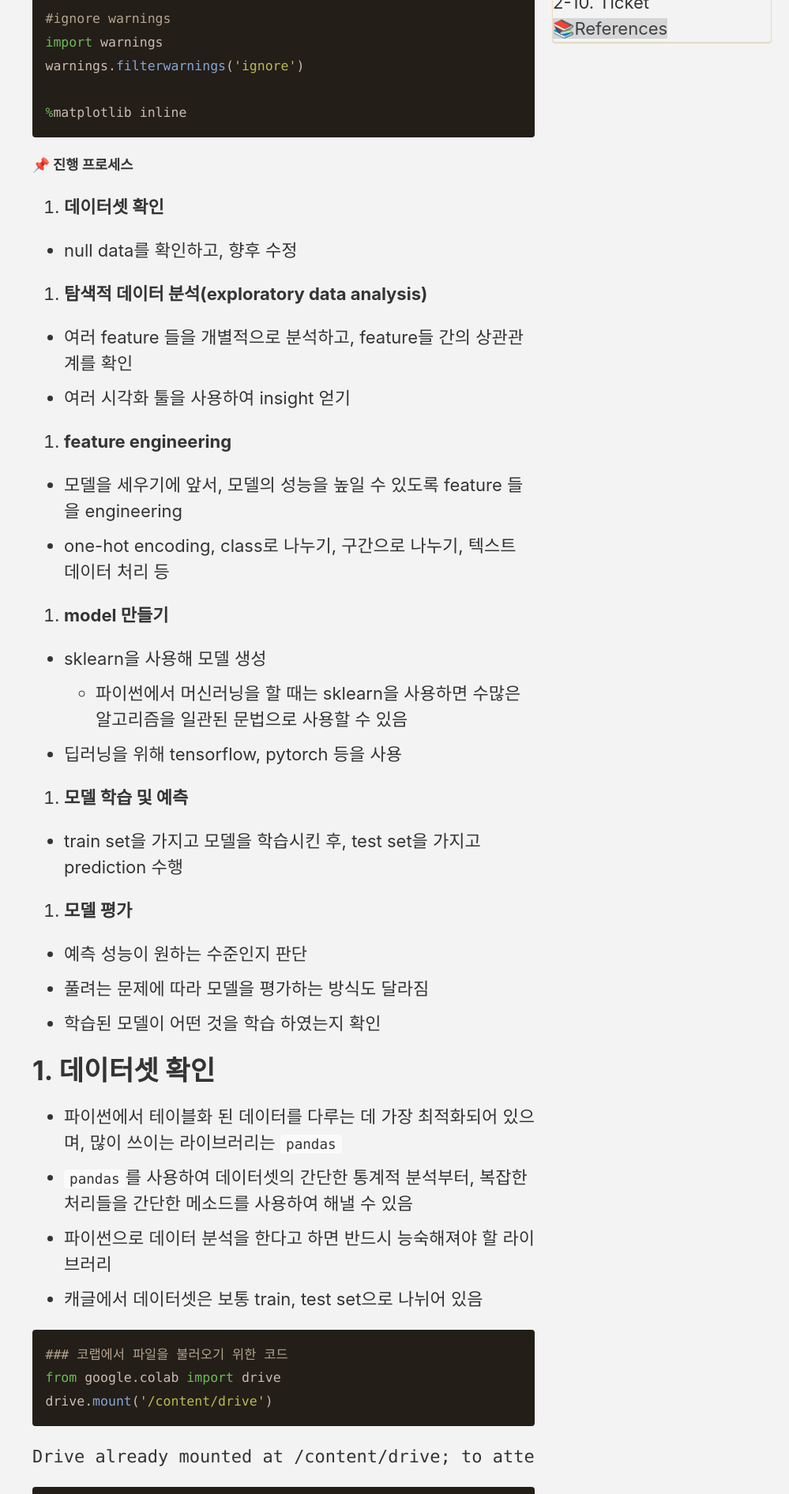
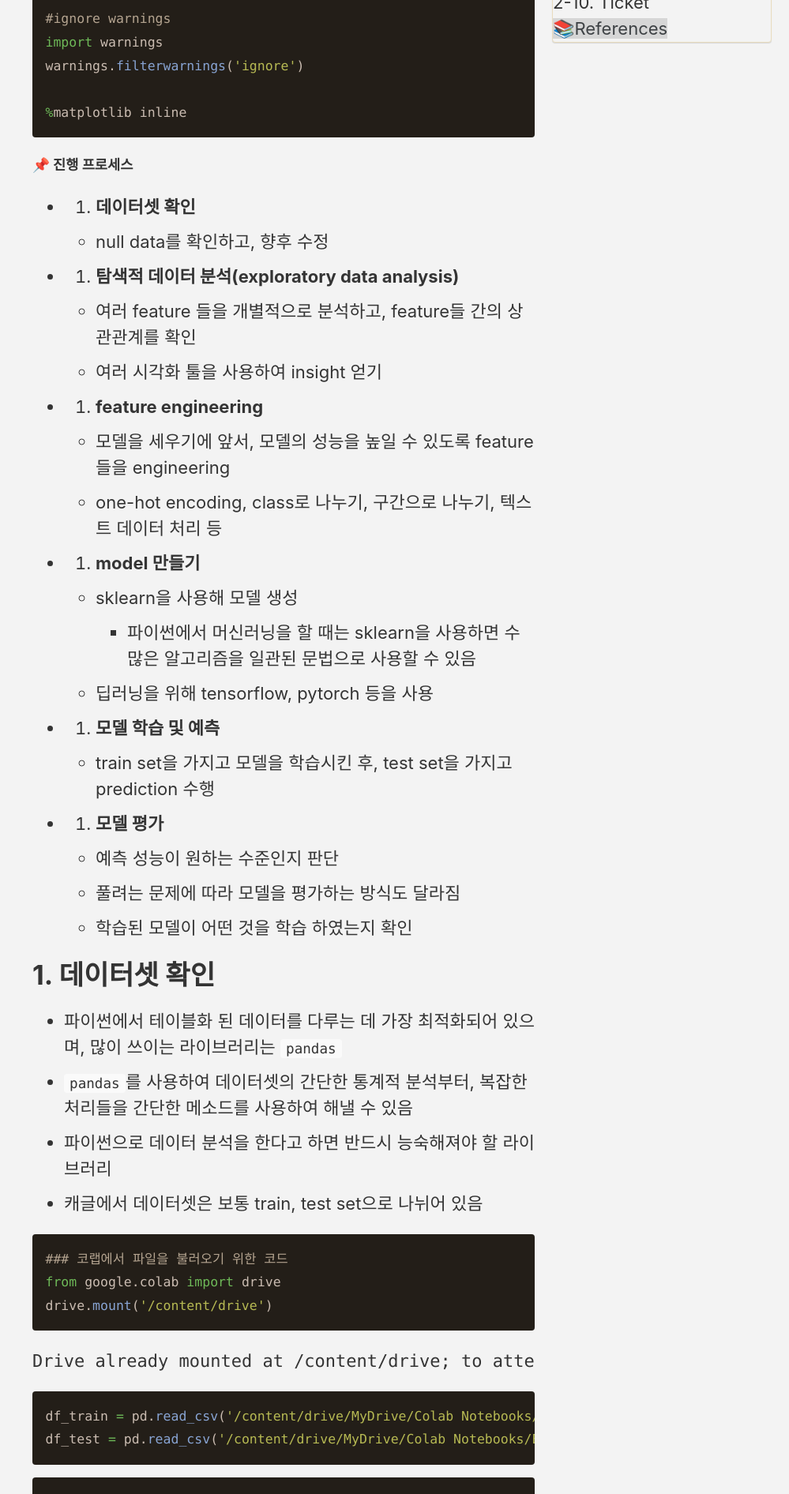
Before and after one commit to chasubeen/chasubeen.github.io, a Jekyll site: the page built from _posts/2023-03-16-titanic1_Step1.md, in a window 1280 px wide. Shown: the part 858-2750 px from the top of the page at 79% size, without its empty margins (281-1280 px from the left). Built offline with Jekyll 4.4.1, drawn with Linux system fonts in a browser that asks for light colours; cached includes are drawn as plain includes.

```diff
--- a/_posts/2023-03-16-titanic1_Step1.md
+++ b/_posts/2023-03-16-titanic1_Step1.md
@@ -115,47 +115,48 @@ warnings.filterwarnings('ignore')
 
 
 
-1. **데이터셋 확인**
+- 1. **데이터셋 확인**
 
-- null data를 확인하고, 향후 수정
+  - null data를 확인하고, 향후 수정
 
 
 
-2. **탐색적 데이터 분석(exploratory data analysis)**
+- 2. **탐색적 데이터 분석(exploratory data analysis)**
 
-- 여러 feature 들을 개별적으로 분석하고, feature들 간의 상관관계를 확인
+  - 여러 feature 들을 개별적으로 분석하고, feature들 간의 상관관계를 확인
 
-- 여러 시각화 툴을 사용하여 insight 얻기
+  - 여러 시각화 툴을 사용하여 insight 얻기
 
 
-3. **feature engineering**
+- 3. **feature engineering**
 
-- 모델을 세우기에 앞서, 모델의 성능을 높일 수 있도록 feature 들을 engineering
+  - 모델을 세우기에 앞서, 모델의 성능을 높일 수 있도록 feature 들을 engineering
 
-- one-hot encoding, class로 나누기, 구간으로 나누기, 텍스트 데이터 처리 등
+  - one-hot encoding, class로 나누기, 구간으로 나누기, 텍스트 데이터 처리 등
 
 
-4. **model 만들기**
+- 4. **model 만들기**
 
-- sklearn을 사용해 모델 생성
+  - sklearn을 사용해 모델 생성
 
-  - 파이썬에서 머신러닝을 할 때는 sklearn을 사용하면 수많은 알고리즘을 일관된 문법으로 사용할 수 있음
+    - 파이썬에서 머신러닝을 할 때는 sklearn을 사용하면 수많은 알고리즘을 일관된 문법으로 사용할 수 있음
 
-- 딥러닝을 위해 tensorflow, pytorch 등을 사용
+  - 딥러닝을 위해 tensorflow, pytorch 등을 사용
 
 
-5. **모델 학습 및 예측**
+- 5. **모델 학습 및 예측**
 
-- train set을 가지고 모델을 학습시킨 후, test set을 가지고 prediction 수행
+  - train set을 가지고 모델을 학습시킨 후, test set을 가지고 prediction 수행
 
 
-6. **모델 평가**
+- 6. **모델 평가**
 
-- 예측 성능이 원하는 수준인지 판단
+  - 예측 성능이 원하는 수준인지 판단
 
-- 풀려는 문제에 따라 모델을 평가하는 방식도 달라짐
+  - 풀려는 문제에 따라 모델을 평가하는 방식도 달라짐
 
-- 학습된 모델이 어떤 것을 학습 하였는지 확인
+  - 학습된 모델이 어떤 것을 학습 하였는지 확인
+
 
 
 # **1. 데이터셋 확인**
```
